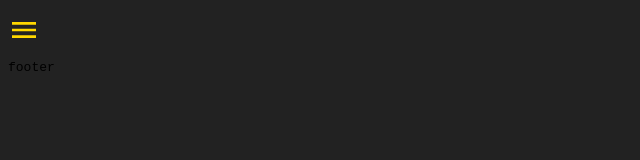
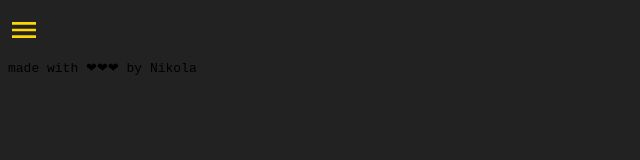
Before and after one commit to nmitic/games, a React (Create React App) app in the folder client/: page / in a window 1280 px wide. Shown: the top 160 px of the page, without its empty margins (0-640 px from the left). Built offline with nearby package versions, Linux system fonts and the light colour scheme.

Commit message:
Added footer

```diff
--- a/client/src/components/Footer/Footer.tsx
+++ b/client/src/components/Footer/Footer.tsx
@@ -1,3 +1,5 @@
-export const Footer = () => {
-
+export const Footer:React.FC = () => {
+    return (
+        <span>made with ❤❤❤ by Nikola</span>
+    )
 }
--- a/client/src/routes/Root/Root.tsx
+++ b/client/src/routes/Root/Root.tsx
@@ -2,6 +2,7 @@ import {Outlet} from 'react-router-dom'
 import React from "react";
 import {Layout} from "./components/Layout/Layout";
 import {Header} from "components/Header/Header";
+import {Footer} from "../../components/Footer/Footer";
 
 export type gameDataType = {
     name: string,
@@ -27,7 +28,7 @@ export const Root = () => {
         <Layout
             header={<Header />}
             main={<Outlet />}
-            footer={'footer'}
+            footer={<Footer />}
         />
     )
 }
--- a/client/src/routes/Root/components/Layout/Layout.module.css
+++ b/client/src/routes/Root/components/Layout/Layout.module.css
@@ -8,7 +8,6 @@
     top: 0;
     left: 0;
     z-index: 9999;
-    background: #222;
     width: 100%;
 }
 
```
